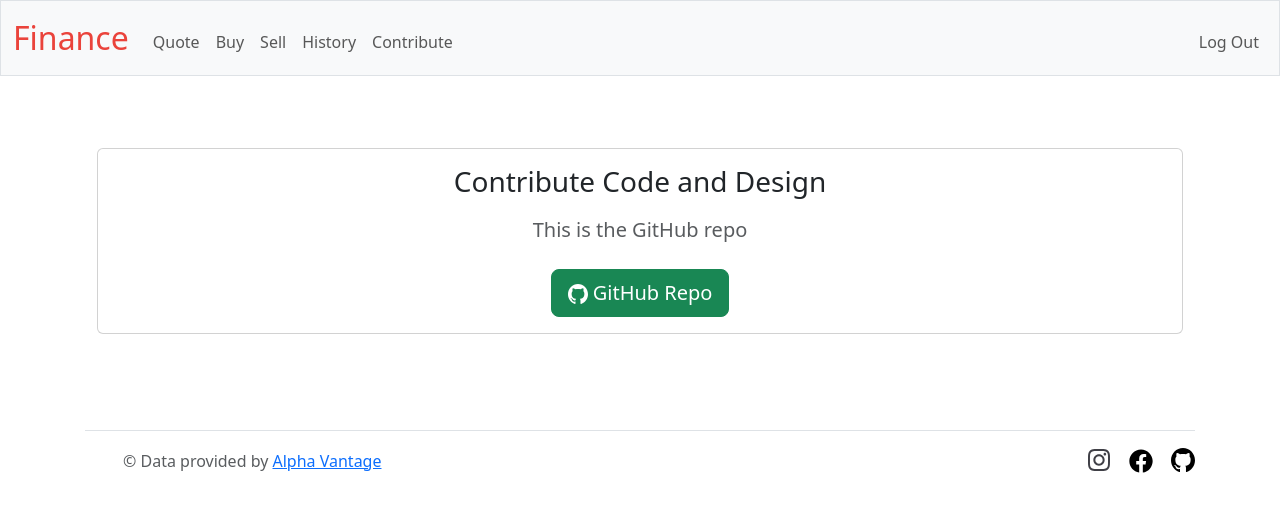
After one commit to nhocmt227/Finance-simulation, a Flask app: page /contribute in a window 1280 px wide. The commit adds this page. Shown: the top 512 px of the page. Run offline with Flask 3, Linux system fonts and the light colour scheme; the visitor is signed in with stand-in values (Sample User, id 1).

Commit message:
Implement contribute tab

```diff
--- a/portfolio/routes.py
+++ b/portfolio/routes.py
@@ -291,6 +291,12 @@ def sell():
 
         return redirect("/home")
 
+@portfolio_bp.route("/contribute", methods=["GET"])
+@login_required
+def contribute():
+    return render_template("portfolio/contribute.html")
+
+
 @portfolio_bp.route("/apologize", methods=["GET"])
 def apologize():
     return apology("This feature is being implemented!")
--- a/templates/layouts/layout.html
+++ b/templates/layouts/layout.html
@@ -35,6 +35,7 @@
                             <li class="nav-item"><a class="nav-link" href="/buy">Buy</a></li>
                             <li class="nav-item"><a class="nav-link" href="/sell">Sell</a></li>
                             <li class="nav-item"><a class="nav-link" href="/history">History</a></li>
+                            <li class="nav-item"><a class="nav-link" href="/contribute">Contribute</a></li>
                         </ul>
                         <ul class="navbar-nav ms-auto mt-2">
                             <li class="nav-item"><a class="nav-link" href="/logout">Log Out</a></li>
--- /dev/null
+++ b/templates/portfolio/contribute.html
@@ -0,0 +1,33 @@
+{% extends "layouts/layout.html" %}
+
+{% block title %}
+    Contribute
+{% endblock %}
+
+{% block main %}
+<div class="container-sm my-4">
+    <div class="card">
+      <div class="card-body text-center">
+        <h3 class="card-title mb-3">Contribute Code and Design</h3>
+        <p class="card-text lead text-muted mb-4">This is the GitHub repo</p>
+        <a class="btn btn-success btn-lg" href="https://github.com/nhocmt227/Finance-website">
+          <svg width="20px" height="20px" viewBox="0 0 20 20" version="1.1" xmlns="http://www.w3.org/2000/svg" fill="#fff">
+            <title>GitHub Icon</title>
+            <desc>GitHub icon created with Sketch.</desc>
+            <g id="Page-1" stroke="none" stroke-width="1" fill="none" fill-rule="evenodd">
+              <g id="Dribbble-Light-Preview" transform="translate(-140.000000, -7559.000000)" fill="#fff">
+                <g id="icons" transform="translate(56.000000, 160.000000)">
+                  <path d="M94,7399 C99.523,7399 104,7403.59 104,7409.253 C104,7413.782 101.138,7417.624 97.167,7418.981 C96.66,7419.082 96.48,7418.762 96.48,7418.489 C96.48,7418.151 96.492,7417.047 96.492,7415.675 C96.492,7414.719 96.172,7414.095 95.813,7413.777 C98.04,7413.523 100.38,7412.656 100.38,7408.718 C100.38,7407.598 99.992,7406.684 99.35,7405.966 C99.454,7405.707 99.797,7404.664 99.252,7403.252 C99.252,7403.252 98.414,7402.977 96.505,7404.303 C95.706,7404.076 94.85,7403.962 94,7403.958 C93.15,7403.962 92.295,7404.076 91.497,7404.303 C89.586,7402.977 88.746,7403.252 88.746,7403.252 C88.203,7404.664 88.546,7405.707 88.649,7405.966 C88.01,7406.684 87.619,7407.598 87.619,7408.718 C87.619,7412.646 89.954,7413.526 92.175,7413.785 C91.889,7414.041 91.63,7414.493 91.54,7415.156 C90.97,7415.418 89.522,7415.871 88.63,7414.304 C88.63,7414.304 88.101,7413.319 87.097,7413.247 C87.097,7413.247 86.122,7413.234 87.029,7413.87 C87.029,7413.87 87.684,7414.185 88.139,7415.37 C88.139,7415.37 88.726,7417.2 91.508,7416.58 C91.513,7417.437 91.522,7418.245 91.522,7418.489 C91.522,7418.76 91.338,7419.077 90.839,7418.982 C86.865,7417.627 84,7413.783 84,7409.253 C84,7403.59 88.478,7399 94,7399" id="github-[#142]"></path>
+                </g>
+              </g>
+            </g>
+          </svg>
+          GitHub Repo
+        </a>
+      </div>
+    </div>
+</div>
+
+
+
+{% endblock %}
```
